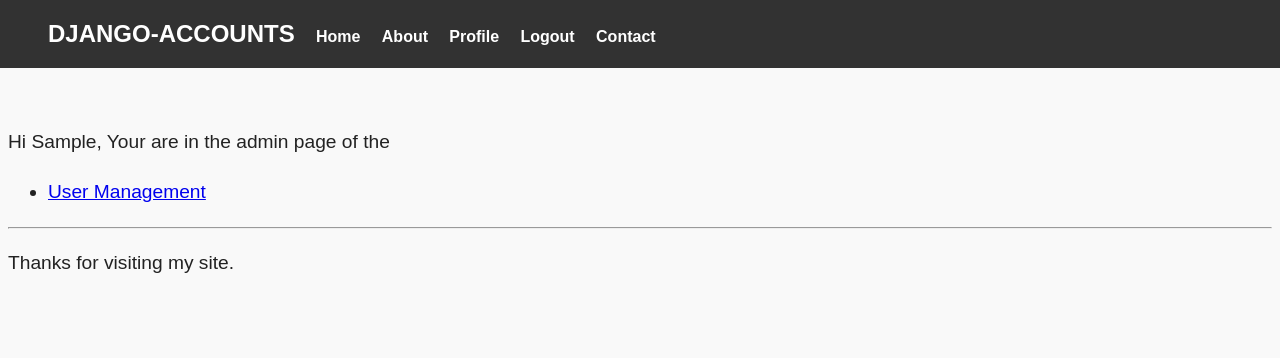
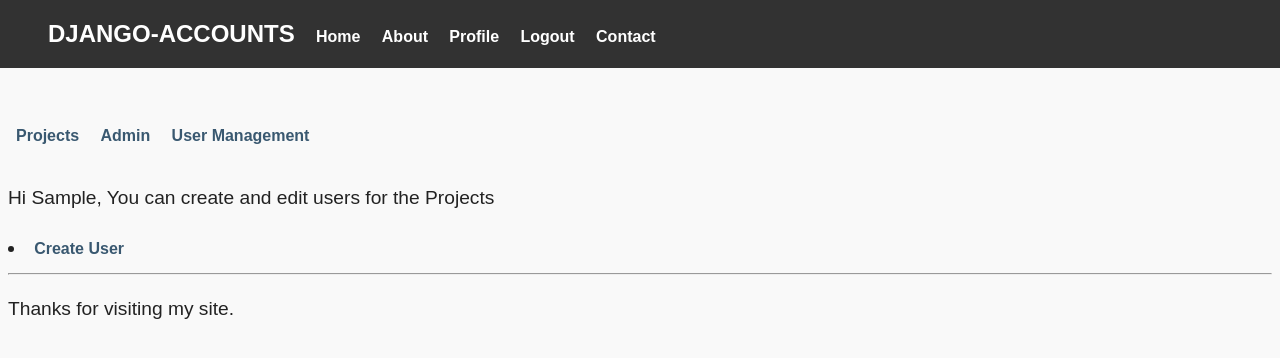
Before and after one commit to kmvinoth/djtest, a Django app: page /projects/admin/user_mgmt in a window 1280 px wide. Shown: the top 358 px of the page. Run offline with Django 3.2, Linux system fonts and the light colour scheme; the visitor is signed in with stand-in values (Sample User, id 1).

Commit message:
Add user management functionality(create new user) to project admin

```diff
--- a/accounts/static/accounts/style.css
+++ b/accounts/static/accounts/style.css
@@ -36,6 +36,12 @@ main li.main-menu-item{
     font-size: 1.0rem;
 }
 
+.project-menu-item, .user-registration a {
+    text-decoration: none;
+    color: #395870;
+    font-weight: 600;
+    font-size: 1.0rem;
+}
 
 header ul.menu li a {
     text-decoration: none;
--- a/projects/templates/projects/project_admin.html
+++ b/projects/templates/projects/project_admin.html
@@ -16,6 +16,11 @@
 
             <li class="main-menu-item"> <a href="{% url 'projects:user_dashboard' %}"> Projects </a> </li>
             <li class="main-menu-item"> <a href="{% url 'projects:admin_projects' %}"> Admin </a> </li>
+            <li class="main-menu-item"> <a href="{% url 'projects:user_mgmt' %}"> User Management </a> </li>
+
+            {% block main-menu-future-add %}
+
+            {% endblock %}
 
         {% endblock %}
 
--- a/projects/templates/projects/user_management.html
+++ b/projects/templates/projects/user_management.html
@@ -0,0 +1,11 @@
+{% extends "projects/project_admin.html" %}
+
+{% block title %} User Management {% endblock %}
+
+{% block main-text %}
+
+    <p> Hi {{ user.first_name }}, You can create and edit users for the Projects</p>
+
+        <li class="user-registration"> <a href = "{% url 'accounts:user_registration' %}"> Create User</a> </li>
+
+{% endblock %}
--- a/projects/urls.py
+++ b/projects/urls.py
@@ -19,7 +19,7 @@ from projects import views
 urlpatterns = [
     url(r'^user_dashboard$', views.project_member_view, name='user_dashboard'),
     url(r'^admin$', views.admin_projects_view, name='admin_projects'),
-    url(r'^admin/\w+$', views.project_admin_page_view, name='project_admin_page'),
-    url(r'^admin/\w+/user_mgmt$', views.user_mgmt, name='user_mgmt'),
+    url(r'^admin/user_mgmt$', views.user_mgmt, name='user_mgmt'),
+    url(r'^admin/\w+$', views.admin_projects_edit_view, name='admin_projects_edit'),
 
 ]
--- a/projects/views.py
+++ b/projects/views.py
@@ -1,6 +1,6 @@
 from django.shortcuts import render, HttpResponse
 from django.core.exceptions import FieldError
-from accounts.views import login_required
+from django.contrib.auth.decorators import user_passes_test, login_required
 from .models import Project
 
 
@@ -39,15 +39,17 @@ def admin_projects_view(request):
     except FieldError:
         return HttpResponse('Some kind of problem with a model field')
 
-
-@login_required(login_url='/accounts/login')
-def project_admin_page_view(request):
-    prj_inst = Project.objects.filter(admin=request.user)
-    return render(request, 'projects/project_admin_page.html', {'project': prj_inst})
+"""
+Return new user creation page for the project admin, where the project admin can create new users
+by providing username, password and email.
+"""
 
 
 @login_required(login_url='/accounts/login')
 def user_mgmt(request):
-    pr_inst = Project.objects.filter(admin=request.user)
-    project = str(pr_inst.project)
-    return render(request, 'projects/User_management.html', {'projects': project})
+    return render(request, 'projects/user_management.html')
+
+
+@login_required(login_url='/accounts/login')
+def admin_projects_edit_view(request):
+    pass
```
Also changed, not shown: projects/templates/projects/admin_projects.html (+5 -10 lines).
